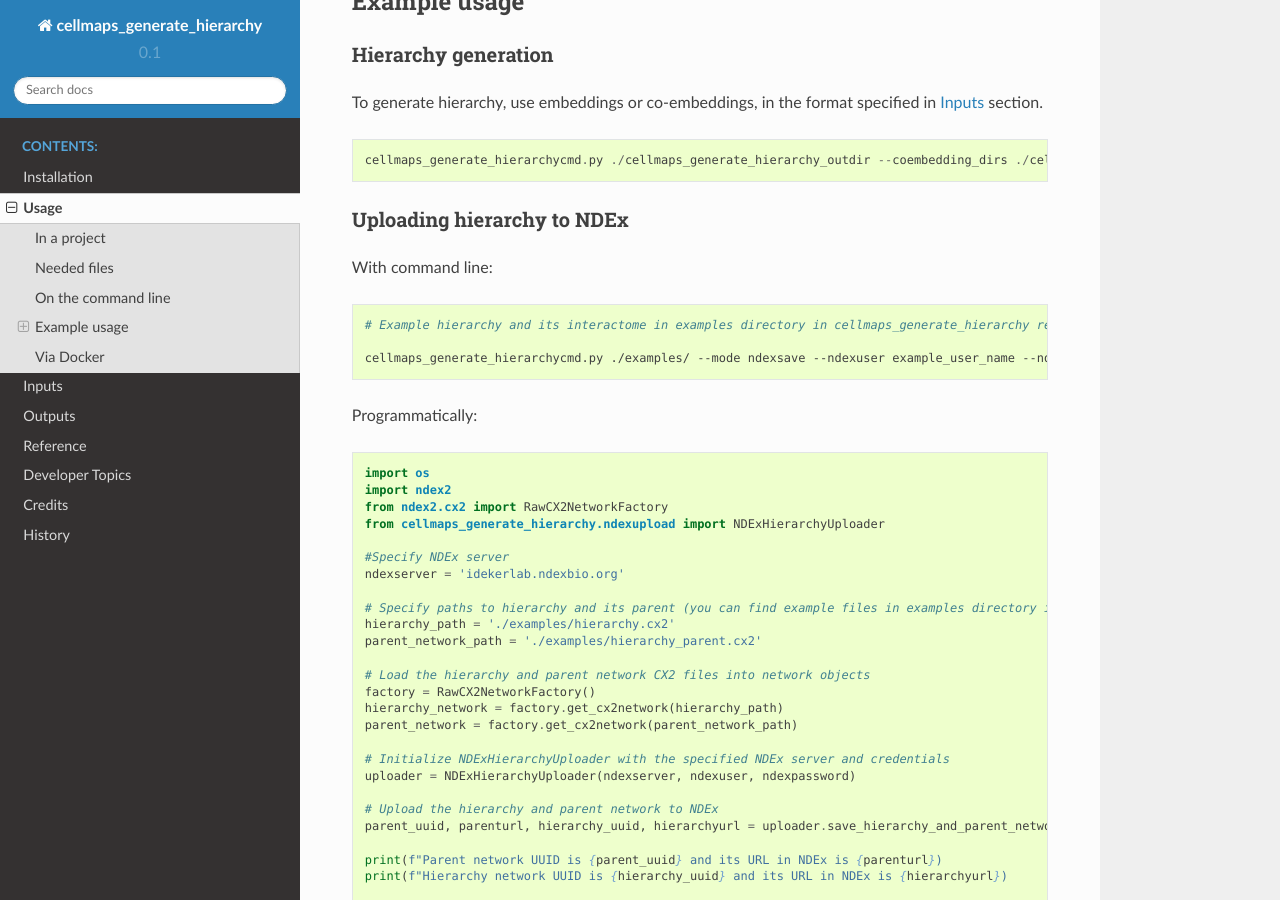
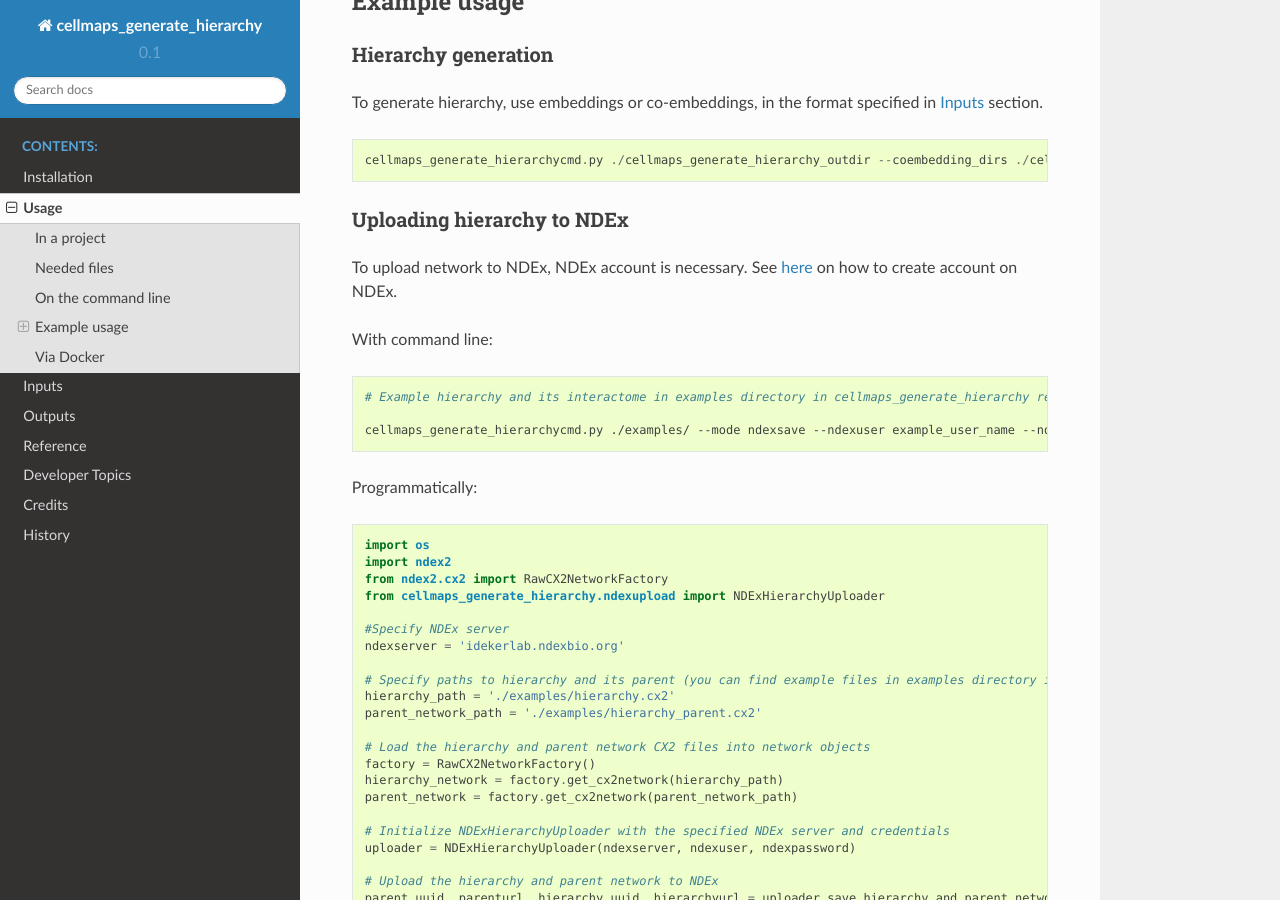
Before and after one commit to idekerlab/cellmaps_generate_hierarchy, a Sphinx documentation site: the page built from docs/usage.rst, in a window 1280 px wide and 900 px high, scrolled down 3384 px. Built offline with Sphinx 7.4.7 and the Read the Docs theme 2.0.0, drawn with Linux system fonts in a browser that asks for light colours; pages that are not in the unit, such as notebooks, are missing from menus.

Commit message:
Add link to NDEx account creation

```diff
--- a/docs/usage.rst
+++ b/docs/usage.rst
@@ -145,6 +145,8 @@ To generate hierarchy, use embeddings or co-embeddings, in the format specified
 Uploading hierarchy to NDEx
 ~~~~~~~~~~~~~~~~~~~~~~~~~~~~
 
+To upload network to NDEx, NDEx account is necessary. See `here  <https://home.ndexbio.org/create-an-ndex-account/>`__ on how to create account on NDEx.
+
 With command line:
 
 .. code-block:: bash
```
